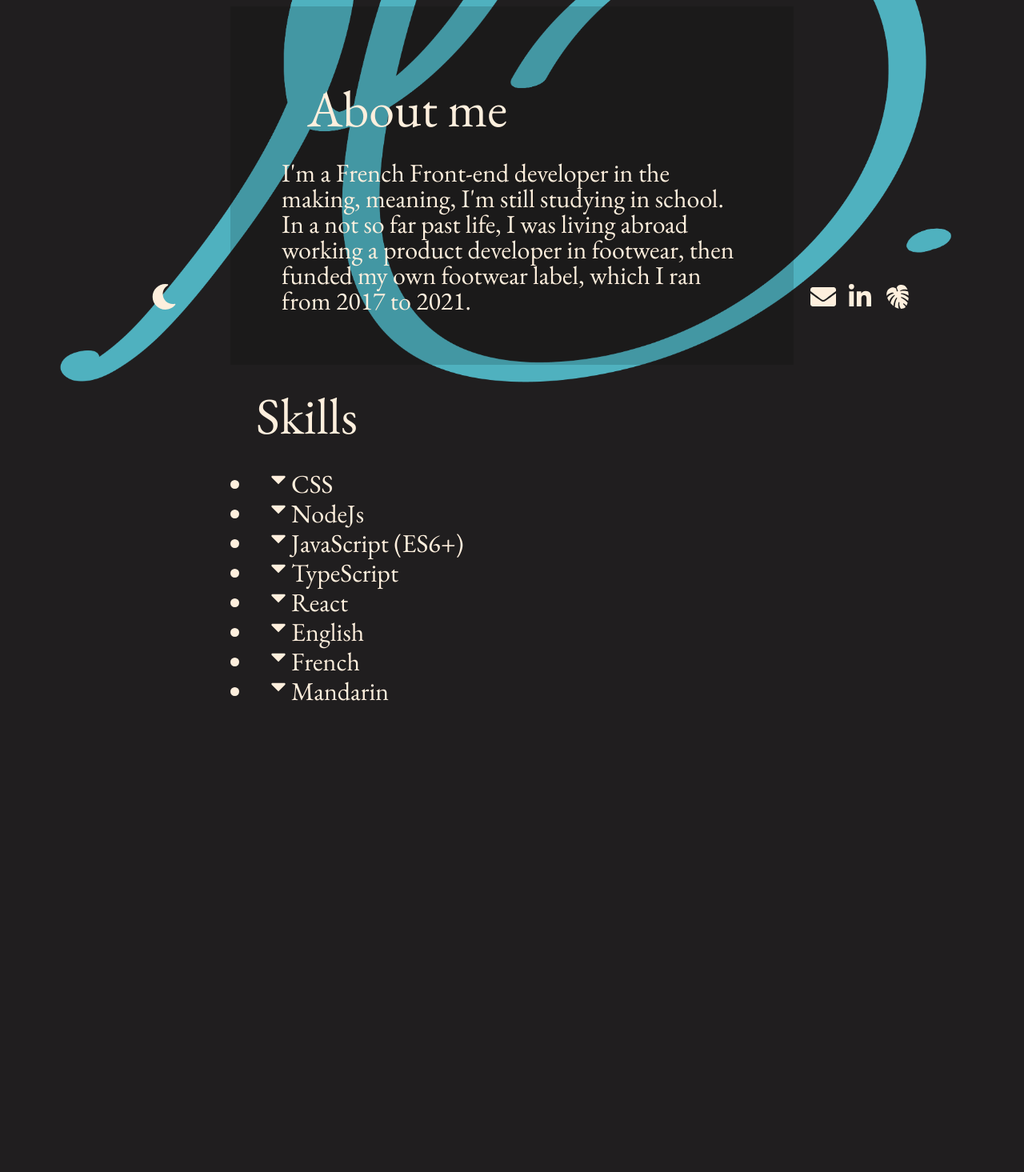
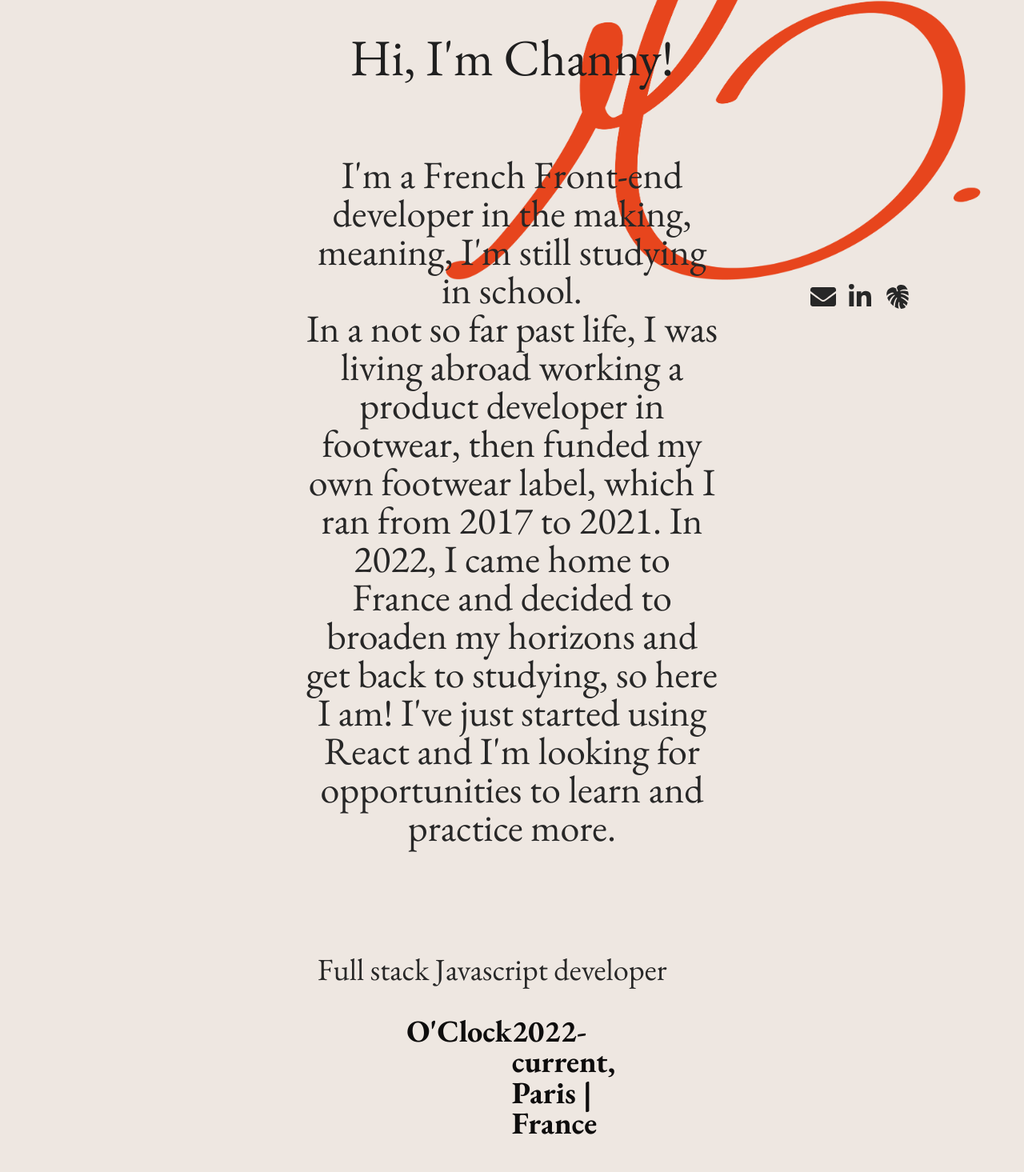
Before and after one commit to channyhow/portfolio_channy, a React (Vite) app: page /about in a window 1280 px wide. Shown: the part 280-1745 px from the top of the page at 80% size. Before the commit the page ends 1448 px from the top, so only its background shows below. Built offline with nearby package versions, Linux system fonts and the light colour scheme.

Commit message:
colors changed

```diff
--- a/package.json
+++ b/package.json
@@ -9,10 +9,14 @@
     "preview": "vite preview"
   },
   "dependencies": {
+    "@emotion/react": "^11.10.6",
+    "@emotion/styled": "^11.10.6",
+    "@mui/material": "^5.12.0",
     "axios": "^1.3.5",
     "react": "^18.2.0",
     "react-dom": "^18.2.0",
     "react-icons": "^4.8.0",
+    "react-material-ui-theme": "^1.0.9",
     "react-router-dom": "^6.10.0",
     "react-toggle-dark-mode": "^1.1.1"
   },
--- a/src/components/Footer/index.jsx
+++ b/src/components/Footer/index.jsx
@@ -9,9 +9,9 @@ function Footer() {
     <div className="footer">
 
       <div className="footer__left">
-        <a href="#" className="footer__darkmode">
-          <FaMoon />
-        </a>
+        {/* <a href="#" className="footer__darkmode"> */}
+        {/* <FaMoon /> */}
+        {/* </a> */}
 
       </div>
 
--- a/src/components/Footer/styles.scss
+++ b/src/components/Footer/styles.scss
@@ -32,6 +32,6 @@ width: 100%;
 }
 
 a:hover {
-color: vars.$fourth;
+color: vars.$fifth;
 }
 }
--- a/src/components/Navbar/styles.scss
+++ b/src/components/Navbar/styles.scss
@@ -18,7 +18,7 @@ position:fixed;
 
   &__list-elem:hover {
     // font-weight: bold;
-    color: vars.$fourth;
+    color: vars.$fifth;
 
   }
 
@@ -38,6 +38,6 @@ position:fixed;
 
   &__title:hover {
 // font-weight: bold;
-color: vars.$fourth
+color: vars.$fifth
 }
 }
--- a/src/pages/About/index.jsx
+++ b/src/pages/About/index.jsx
@@ -1,78 +1,111 @@
 /* eslint-disable max-len */
 import {
-  TiArrowSortedDown,
-} from 'react-icons/ti';
-
+  RiArrowDropRightFill, RiArrowDropLeftFill,
+} from 'react-icons/ri';
 import './styles.scss';
 
 function About() {
   return (
     <div className="about">
 
+      <div className="about__container">
         <div className="about__objective">
-        <h2>About me</h2>
-        <p>I'm a French Front-end developer in the making, meaning, I'm still studying in school. </p>
-        <p>In a not so far past life, I was living abroad working a product developer in footwear, then funded my own footwear label, which I ran from 2017 to 2021.</p>
+          <h2 className="about__title">Hi, I'm Channy!</h2>
+          <p>
+            I'm a French Front-end developer in the making, meaning, I'm still studying in school.
+            <br />
+            In a not so far past life, I was living abroad working a product developer in footwear, then funded my own footwear label, which I ran from 2017 to 2021.
+            In 2022, I came home to France and decided to broaden my horizons and get back to studying, so here I am!
+
+            I've just started using React and I'm looking for opportunities to learn and practice more.
+
+          </p>
+        </div>
+
+        <div className="work__history">
+
+<div className="work__exp">
+  <h1>Full stack Javascript developer</h1>
+  <div className="work__details">
+    <h2>O'Clock</h2>
+    <h3>2022-current, Paris | France</h3>
 
   </div>
-      <div className="about__skills">
-        <h2>Skills</h2>
-        <div className="about__skills-left">
-          <li>
-            <TiArrowSortedDown />
-            CSS
+  <div className="work__description">
+    Back to school.
+  </div>
+</div>
+<div className="work__exp">
+  <h1>Founder & Creative Director</h1>
+  <div className="work__details">
+    <h2>Les voyageuses</h2>
+    <h3>2017 – 2021, Sydney | Australia</h3>
 
-          </li>
-          <li>
-            <TiArrowSortedDown />
-            NodeJs
-
-          </li>
-          <li>
-            <TiArrowSortedDown />
-            JavaScript (ES6+)
-
-          </li>
-          <li>
-            <TiArrowSortedDown />
-            TypeScript
-
-          </li>
-          <li>
-            <TiArrowSortedDown />
-            React
-
-          </li>
   </div>
-        <div className="about__skills-right">
-          <li>
-            <TiArrowSortedDown />
-            English
-
-          </li>
-          <li>
-            <TiArrowSortedDown />
-            French
-
-          </li>
-          <li>
-            <TiArrowSortedDown />
-            Mandarin
-
-          </li>
+  <div className="work__description">
+    <li>Founded and developed a boutique footwear label focusing on noble materials.</li>
+    <li>Built a business plan and strategy and raised capital to start Les voyageuses</li>
+    <li>Managed a full set of processes from sketch for sample development to retail.</li>
+    <li>Planned marketing strategy, content marketing, social media marketing.</li>
+    <li>Created content for social, website, advertising, EDM.</li>
+    <li>Developed a B2C platform on Shopify and adapted it for better customer experience</li>
 
   </div>
 
 </div>
+</div>
 
-      <div className="about__education">
-        <p />
+        <h2 className="about__title">Skills</h2>
+        <div className="about__skills">
+          <div className="about__left">
+            <ul>
+              <li>
+
+                CSS
+                <RiArrowDropLeftFill />
+              </li>
+              <li>
+
+                NodeJs
+                <RiArrowDropLeftFill />
+              </li>
+              <li>
+
+                JavaScript (ES6+)
+                <RiArrowDropLeftFill />
+              </li>
+              <li>
+
+                TypeScript
+                <RiArrowDropLeftFill />
+              </li>
+            </ul>
           </div>
-      <div className="about__history">
-        <p />
+
+          <div className="about__right">
+            <ul>
+              <li>
+                <RiArrowDropRightFill />
+                React
+              </li>
+              <li>
+                <RiArrowDropRightFill />
+                English
+              </li>
+              <li>
+                <RiArrowDropRightFill />
+                French
+              </li>
+              <li>
+                <RiArrowDropRightFill />
+                Mandarin
+              </li>
+            </ul>
+          </div>
         </div>
       </div>
 
+    </div>
   );
 }
 
--- a/src/pages/About/styles.scss
+++ b/src/pages/About/styles.scss
@@ -1,47 +1,62 @@
-@use './../../styles/vars';
+@use "./../../styles/vars";
 
 .about {
     display: flex;
     justify-content: center;
     font-size: 2em;
     align-content: center;
-    flex-direction: column;
-    padding: 9em;
+    padding-top: 9em;
     // border: 1px solid vars.$primary;
-
-
-h2 {
-    font-size: 2em;
-    padding: 0.5em;
-    // border: 1px solid vars.$primary;
-
-}
+    // background-color: rgb(0, 0, 0, 15%);
 
     &__objective {
         box-sizing: border-box;
-padding: 2em;
+        width: 100%;
         // border: 1px solid vars.$primary;
-background-color: 	rgb(0, 0, 0, 15%);
+    }
 
+    p {
+        padding: 1.2em;
+        font-size: 1.5em;
+        text-align: center;
+    }
+    &__container {
+        width: 50%;
+    }
+
+    &__title {
+        display: flex;
+        // border: 1px solid pink;
+        font-size: 2em;
+        padding: 0.5em;
+        justify-content: center;
+        width: auto;
+        color: vars.$secondary;
+    }
 
     &__skills {
         box-sizing: border-box;
-padding: 2em;
         display: flex;
-
-// border: 1px solid vars.$primary;
+        // border: 1px solid pink;
     }
 
-&__skill-left {
+    &__left {
         text-align: right;
-// border: 1px solid vars.$primary;
+        list-style-type: none;
+        // border: 1px solid pink;
+        width: 50%;
+        // padding: 1.5em;
+        font-size: 1.2em;
     }
 
-&__skill-right {
+    &__right {
         text-align: left;
         list-style-type: none;
+        // border: 1px solid pink;
+        width: 50%;
+        // padding: 1.5em;
+        font-size: 1.2em;
+    }
 
-    // border: 1px solid vars.$primary;
+
 }
-    }
-}
--- a/src/pages/Home/styles.scss
+++ b/src/pages/Home/styles.scss
@@ -9,7 +9,7 @@ margin: 0 auto;
 text-align: center;
 flex-direction: column;
 font-size: 4em;
-padding-top: 10em;
+padding-top: 7em;
 
 &__intro {
 width: 100%;
--- a/src/pages/Work/index.jsx
+++ b/src/pages/Work/index.jsx
@@ -6,6 +6,18 @@ function Work() {
     <div className="work">
 
       <div className="work__history">
+
+        <div className="work__exp">
+          <h1>Full stack Javascript developer</h1>
+          <div className="work__details">
+            <h2>O'Clock</h2>
+            <h3>2022-current, Paris | France</h3>
+
+          </div>
+          <div className="work__description">
+            Back to school.
+          </div>
+        </div>
         <div className="work__exp">
           <h1>Founder & Creative Director</h1>
           <div className="work__details">
--- a/src/pages/Work/styles.scss
+++ b/src/pages/Work/styles.scss
@@ -16,6 +16,7 @@ overflow:visible ;
 h1 {
 font-weight: bold;
 font-size: 1.5em;
+color: vars.$secondary;
 }
 
 &__exp {
@@ -24,7 +25,7 @@ font-size: 1.5em;
     margin: 0 auto;
     padding: 2em;
     font-size: 1.2em;
-    background-color: 	rgb(0, 0, 0, 15%);
+    // background-color: 	rgb(0, 0, 0, 15%);
 
 }
 
@@ -33,7 +34,7 @@ font-size: 1.5em;
     width: 70%;
     justify-content: space-between;
   padding: 1em;
-    color: vars.$fourth;
+    color: vars.$primary;
     font-weight: bold;
     margin: 0 auto;
 }
--- a/src/styles/_vars.scss
+++ b/src/styles/_vars.scss
@@ -1,5 +1,17 @@
-$primary: #ff4000;
-$secondary: #201e1f;
-$third: #feefdd;
-$fourth: #faaa8d;
-$fifth: #50b2c0;
+// $primary: #ff4000;
+// $secondary: #201e1f;
+// $third: #feefdd;
+// $fourth: #faaa8d;
+// $fifth: #50b2c0;
+
+// $primary: #dd7373;
+// $secondary: #3b3561;
+// $third: #ead94c;
+// $fourth: #51a3a3;
+// $fifth: #d1d1d1;
+
+$primary: #0e0d0d;
+$secondary: #1f1f1f;
+$third: #EEE7E1;
+$fourth: #272727;
+$fifth: #ff4000;
--- a/src/styles/index.scss
+++ b/src/styles/index.scss
@@ -5,17 +5,18 @@
 html {
   width: 100vw;
   height: 100vh;
-  background-color: vars.$secondary;
-  background-image: url("./../../../public/logo hq_bleu.png");
+  // background-color: rgb(228, 221, 218);
+  background-color: vars.$third;
+  background-image: url("./../../../public/logo hq_rouge.png");
   background-repeat: no-repeat;
-  background-size:cover;
-  background-position: bottom;
+  background-size:  60%;
+  background-position: right;
 
 }
 
 
 body {
   font-family: "EB Garamond", serif;
-  color: vars.$third;
+  color: vars.$fourth;
 
 }
```
Also changed, not shown: src/components/App/index.jsx (+12 -4 lines), 1 other file (tests, documents, lock files or other folders). Lines whose indentation alone changed are shown as unchanged.
